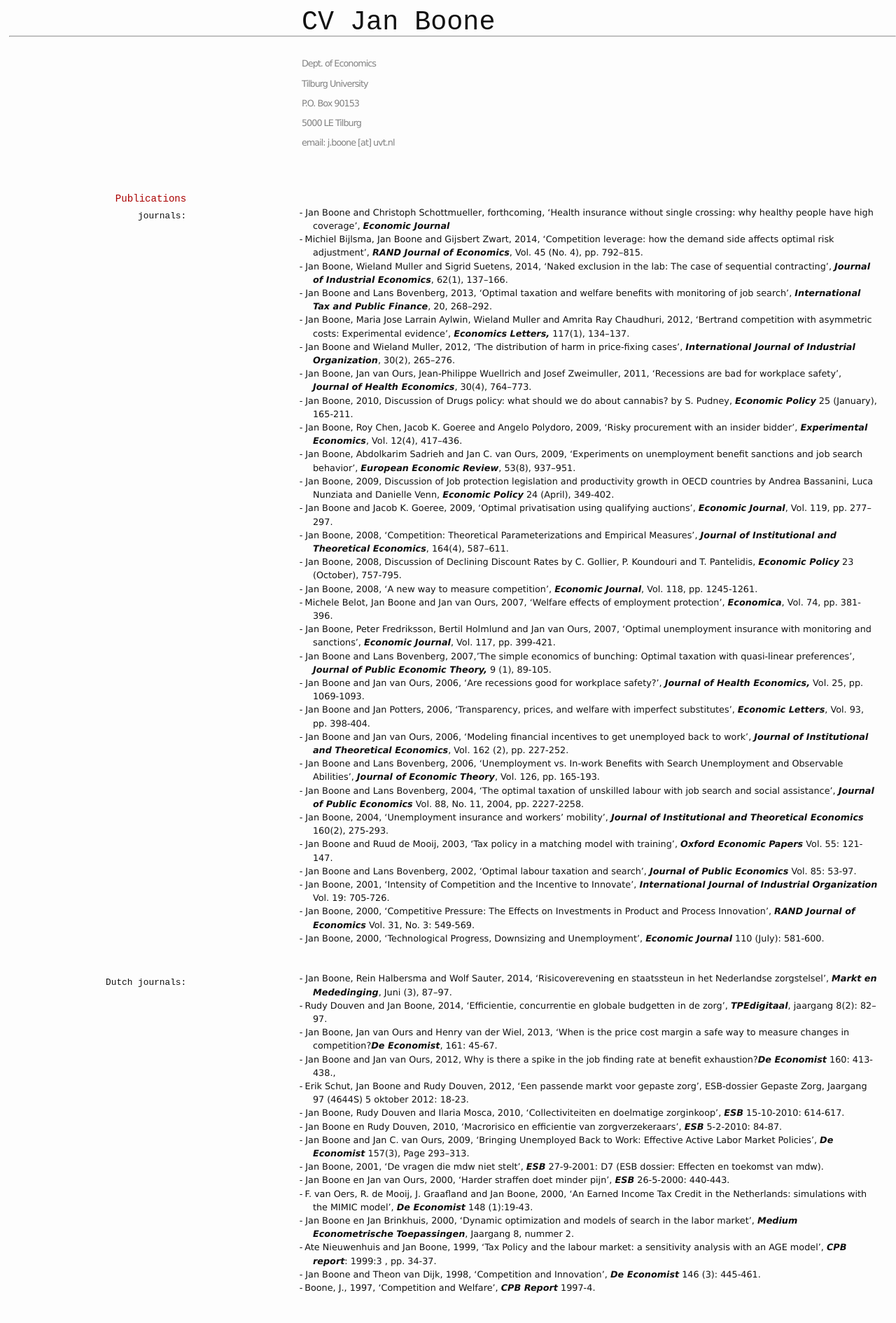
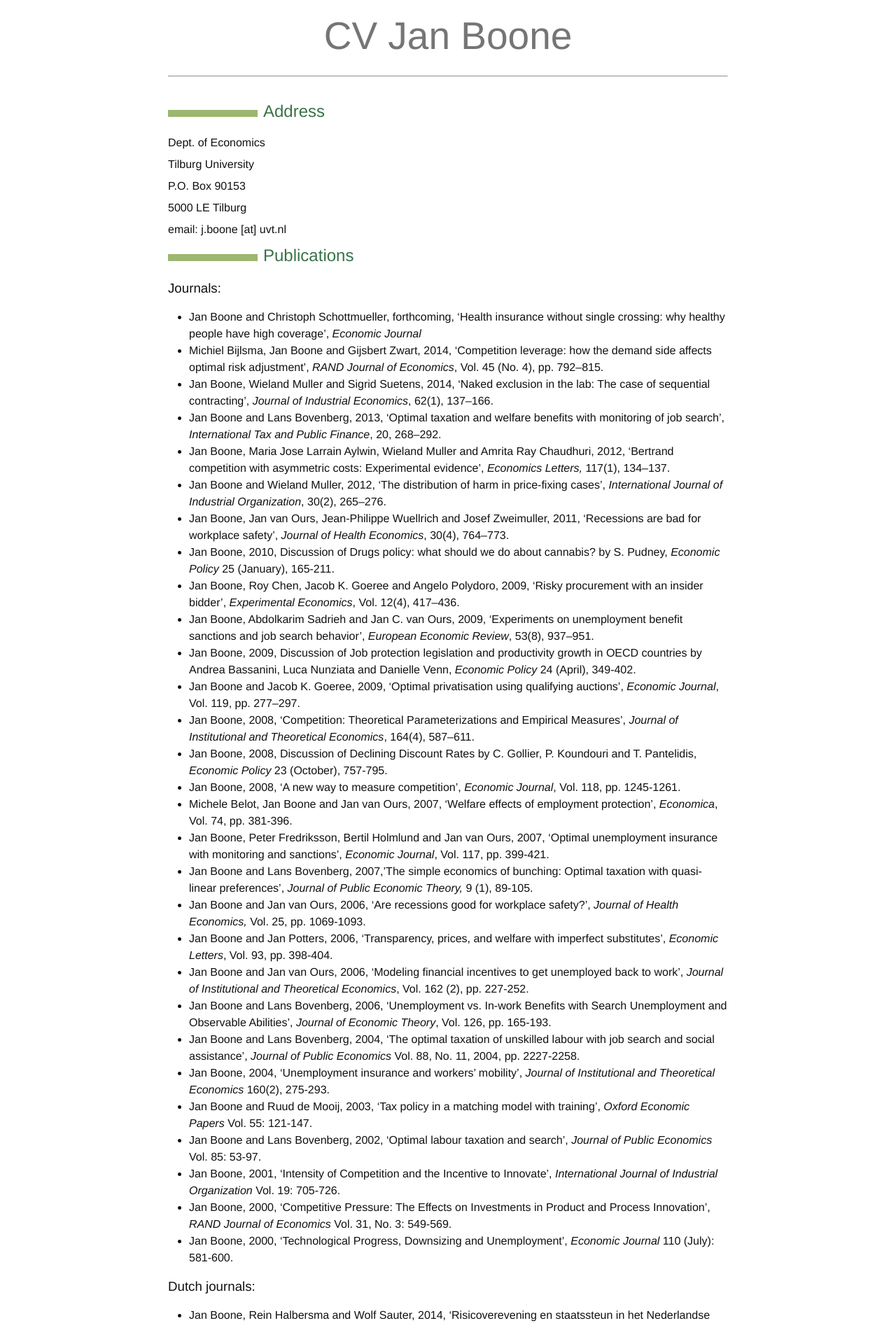
Before and after one commit to leannegelderblom/homepage, a Jekyll site: the page built from CV.md, in a window 1280 px wide. Shown: the top 1890 px of the page at 70% size. Built offline with Jekyll 4.4.1, drawn with Linux system fonts in a browser that asks for light colours; Markdown is read by kramdown in place of the engine named in the settings.

Commit message:
new style

```diff
--- a/CV.md
+++ b/CV.md
@@ -3,24 +3,27 @@ layout: cv
 title: CV Jan Boone
 ---
 
+
 ***
 
 &nbsp;
 
-> Dept. of Economics
->
-> Tilburg University
->
-> P.O. Box 90153
->
-> 5000 LE Tilburg
->
-> email: j.boone [at] uvt.nl
+## Address
+
+Dept. of Economics
+
+Tilburg University
+
+P.O. Box 90153
+
+5000 LE Tilburg
+
+email: j.boone [at] uvt.nl
 
 
 ## Publications
 
-### journals:
+### Journals:
 
 -   Jan Boone and Christoph Schottmueller, forthcoming, 'Health insurance
     without single crossing: why healthy people have high coverage',
--- a/_layouts/cv.html
+++ b/_layouts/cv.html
@@ -4,7 +4,7 @@
 <head>
   <meta charset=utf-8 />
   <title> {% if page.title %} {{ page.title }} | {% endif %} CV</title>
-  <link href="media/cv-screen.css" type="text/css" rel="stylesheet" media="screen">
+  <link href="media/style_cv.css" type="text/css" rel="stylesheet" media="screen">
   <link href="media/cv-print.css" type="text/css" rel="stylesheet" media="print">
 </head>
 <body>
--- /dev/null
+++ b/media/style_cv.css
@@ -0,0 +1,86 @@
+/*
+ * Copyright 2013 Christophe-Marie Duquesne <chmd@chmd.fr>
+ *
+ * CSS for making a resume with pandoc. Inspired by moderncv.
+ *
+ * This CSS document is delivered to you under the CC BY-SA 3.0 License.
+ * https://creativecommons.org/licenses/by-sa/3.0/deed.en_US
+ */
+
+/* Whole document */
+body {
+    font-family: "Helvetica Neue", Helvetica, Arial, sans-serif;
+    width: 800px;
+    margin: auto;
+    background: #FFFFFF;
+    padding: 10px 10px 10px 10px;
+}
+
+/* Title of the resume */
+h1 {
+    font-size: 55px;
+    color: #757575;
+    text-align:center;
+    margin-bottom:15px;
+}
+h1:hover {
+    background-color: #757575;
+    color: #FFFFFF;
+    text-shadow: 1px 1px 1px #333;
+}
+
+/* Titles of categories */
+h2 {
+    color: #397249;
+}
+/* There is a bar just before each category */
+h2:before {
+    content: "";
+    display: inline-block;
+    margin-right:1%;
+    width: 16%;
+    height: 10px;
+    background-color: #9CB770;
+}
+h2:hover {
+    background-color: #397249;
+    color: #FFFFFF;
+    text-shadow: 1px 1px 1px #333;
+}
+
+/* Definitions */
+dt {
+    float: left;
+    clear: left;
+    width: 17%;
+    /*font-weight: bold;*/
+}
+dd {
+    margin-left: 17%;
+}
+p {
+    margin-top:0;
+    margin-bottom:7px;
+}
+
+/* Blockquotes */
+blockquote {
+    text-align: center
+}
+
+/* Links */
+a {
+    text-decoration: none;
+    color: #397249;
+}
+a:hover, a:active {
+    background-color: #397249;
+    color: #FFFFFF;
+    text-decoration: none;
+    text-shadow: 1px 1px 1px #333;
+}
+
+/* Horizontal separators */
+hr {
+    color: #A6A6A6;
+}
```
Also changed, not shown: other parts of CV.md (+0 -9 lines).
